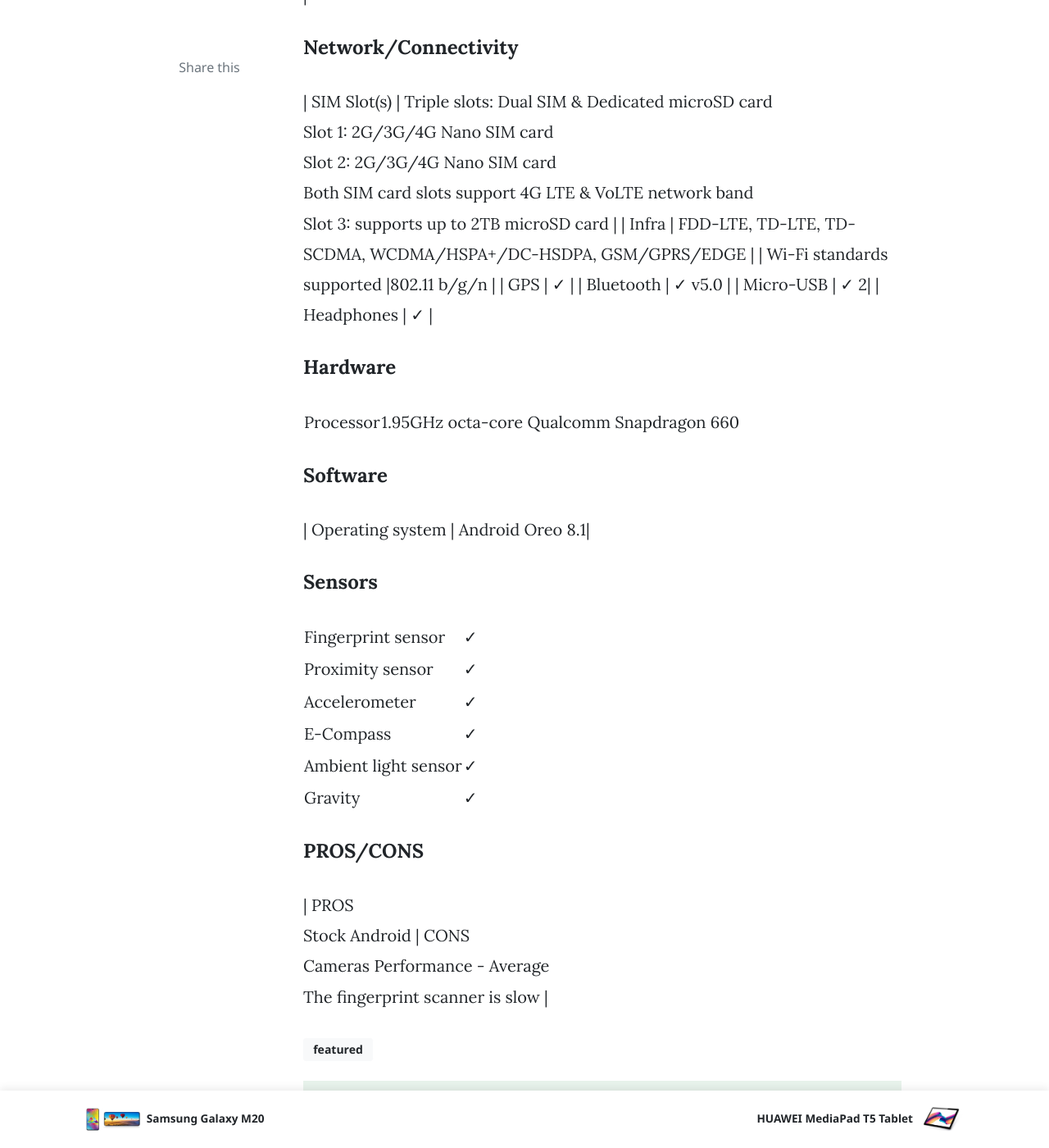
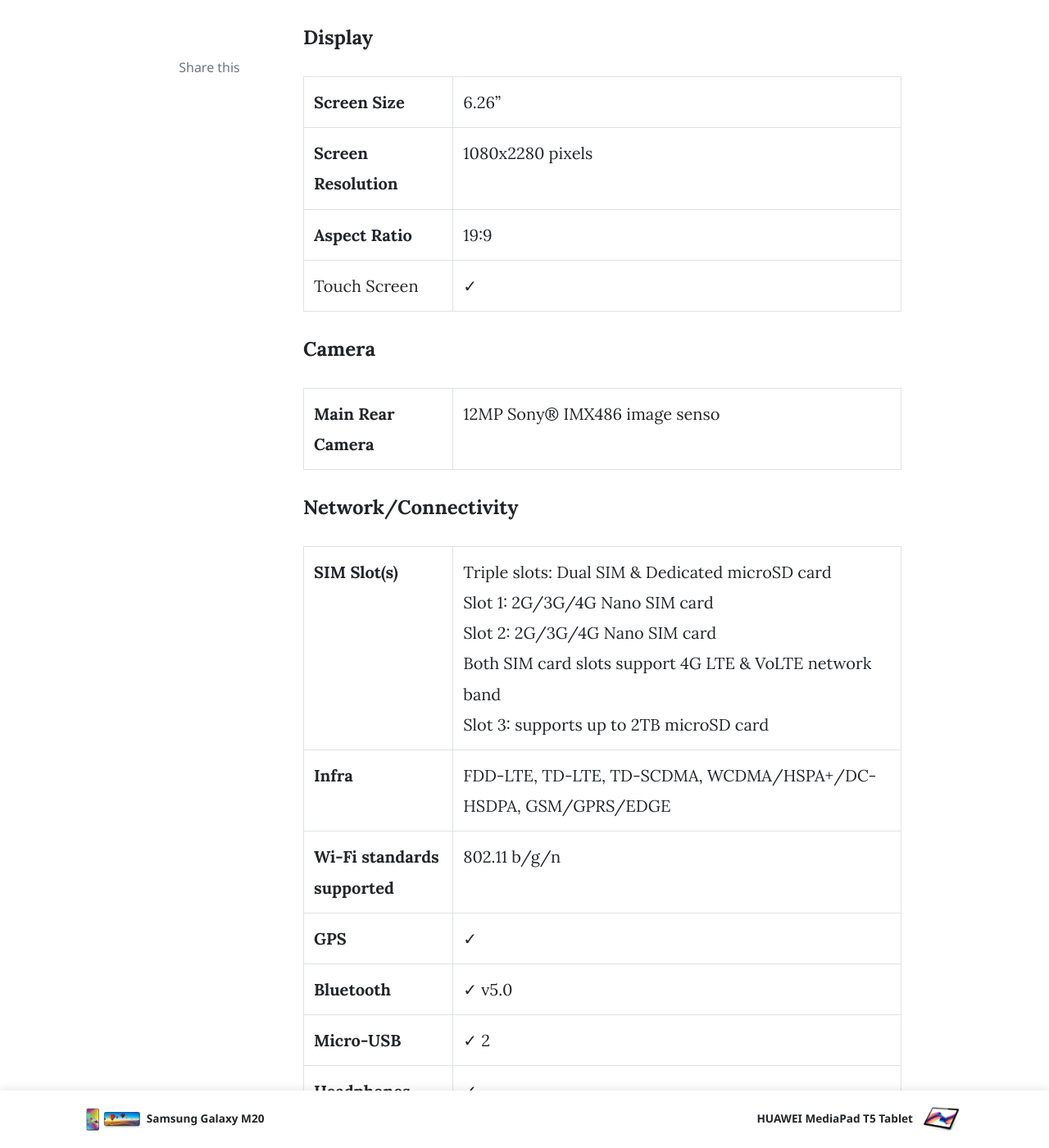
Before and after one commit to allwinjoseph/gadgetsearch.io, a Jekyll site: the page built from _posts/2019-09-13-Asus-ZenFone-Max-Pro-M2.md, in a window 1280 px wide and 1400 px high, scrolled down 2641 px. Shown: the whole window at 82% size. Built offline with Jekyll 4.4.1, drawn with Linux system fonts in a browser that asks for light colours; nearby versions of some CDN libraries; comment, search, counter and statistics services are not loaded; some of the changed text lies outside the part shown.

Commit message:
asus zenphone update

```diff
--- a/_posts/2019-09-13-Asus-ZenFone-Max-Pro-M2.md
+++ b/_posts/2019-09-13-Asus-ZenFone-Max-Pro-M2.md
@@ -23,83 +23,199 @@
 ---
 #### General
 
-| Brand | Asus |
-| ----------- | ----------- |
-| Model | Asus ZenFone Max Pro M2 |
-| Operating System | Stock Android™ Oreo™ |
-| Colors | Blue, Titanium |
+<table class="table table-bordered table-cus">
+<tbody>
+<tr>
+<td style="width:25%; font-weight:bold;">Brand</td>
+<td>Asus</td>
+</tr>
+<tr>
+<td style="width:25%; font-weight:bold;">Model</td>
+<td>Asus ZenFone Max Pro M2</td>
+</tr>
+<tr>
+<td style="width:25%; font-weight:bold;">Operating System</td>
+<td>Stock Android™ Oreo™</td>
+</tr>
+<tr>
+<td style="width:25%; font-weight:bold;">Colors</td>
+<td> Blue, Titanium</td>
+</tr>
+</tbody>
+</table>
+#### Battery
 
-#### Battery
-<table>
+<table class="table table-bordered table-cus">
+<tbody>
 <tr>
-<td>Battery capacity (mAh)</td><td>5000mAh <br>Up to 46 days 4G standby<br>
+<td style="width:25%; font-weight:bold;">Battery capacity</td>
+<td>5000mAh <br>Up to 46 days 4G standby<br>
 Up to 40 hours 3G talk time<br>
 Up to 26 hours Wi-Fi web browsing<br>
 Up to 22 hours online video playback</td>
 </tr>
 <tr>
-<td>Removable battery</td>
-<td>No </td>
-</tr>
-<tr>
-<td>Wireless charging</td>
+<td style="width:25%; font-weight:bold;">Removable battery</td>
 <td>No</td>
 </tr>
 <tr>
-<td>Type</td>
+<td style="width:25%; font-weight:bold;">Wireless charging</td>
+<td>No</td>
+</tr>
+<tr>
+<td style="width:25%; font-weight:bold;">Type</td>
 <td>Li-ion</td>
 </tr>
 <tr>
-<td>Quick Charging </td>
+<td style="width:25%; font-weight:bold;">Quick Charging </td>
 <td>Yes</td>
 </tr>
+</tbody>
 </table>
-
-
 #### Memory
 
-| RAM/ROM | 3GB/4GB <br> 32GB/64GB|
-| External Memory Support | MicroSD card Supports up to 2TB |
-
+<table class="table table-bordered table-cus">
+<tbody>
+<tr>
+<td style="width:25%; font-weight:bold;">RAM/ROM</td>
+<td>3GB/4GB <br> 32GB/64GB</td>
+</tr>
+<tr>
+<td style="width:25%; font-weight:bold;">External Memory Support</td>
+<td>MicroSD card Supports up to 2TB</td>
+</tr>
+</tbody>
+</table>
 #### Display
 
-| Screen Size | 6.26”|
-| Screen Resolution	| 1080x2280 pixels |
-| Aspect Ratio | 19:9|
-| Touch Screen | ✓ |
-
+<table class="table table-bordered table-cus">
+<tbody>
+<tr>
+<td style="width:25%; font-weight:bold;">Screen Size</td>
+<td>6.26”</td>
+</tr>
+<tr>
+<td style="width:25%; font-weight:bold;">Screen Resolution</td>
+<td>1080x2280 pixels</td>
+</tr>
+<tr>
+<td style="width:25%; font-weight:bold;">Aspect Ratio</td>
+<td>19:9</td>
+</tr>
+<tr>
+<td>Touch Screen</td>
+<td>✓ </td>
+</tr>
+</tbody>
+</table>
 #### Camera
-| Rear camera |Main Rear Camera\\ 12MP Sony® IMX486 image sensor\\  F1.8 aperture<br>|
-
+<table class="table table-bordered table-cus">
+<tbody>
+<tr>
+<td style="width:25%; font-weight:bold;">Main Rear Camera</td>
+<td>12MP Sony® IMX486 image senso</td>
+</tr>
+</tbody>
+</table>
 #### Network/Connectivity
 
-| SIM Slot(s) | Triple slots: Dual SIM & Dedicated microSD card<br>
+<table class="table table-bordered table-cus">
+<tbody>
+<tr>
+<td style="width:25%; font-weight:bold;">SIM Slot(s)</td>
+<td>Triple slots: Dual SIM & Dedicated microSD card<br>
 Slot 1: 2G/3G/4G Nano SIM card<br>
 Slot 2: 2G/3G/4G Nano SIM card<br>
 Both SIM card slots support 4G LTE & VoLTE network band<br>
-Slot 3: supports up to 2TB microSD card |
-| Infra | FDD-LTE, TD-LTE, TD-SCDMA, WCDMA/HSPA+/DC-HSDPA, GSM/GPRS/EDGE |
-| Wi-Fi standards supported |802.11 b/g/n |
-| GPS | ✓ |
-| Bluetooth | ✓ v5.0 |
-| Micro-USB |  ✓ 2|
-| Headphones | ✓ |
+Slot 3: supports up to 2TB microSD card</td>
+</tr>
+<tr>
+<td style="width:25%; font-weight:bold;">Infra</td>
+<td>FDD-LTE, TD-LTE, TD-SCDMA, WCDMA/HSPA+/DC-HSDPA, GSM/GPRS/EDGE</td>
+</tr>
+<tr>
+<td style="width:25%; font-weight:bold;">Wi-Fi standards supported</td>
+<td>802.11 b/g/n</td>
+</tr>
+<tr>
+<td style="width:25%; font-weight:bold;">GPS</td>
+<td>✓</td>
+</tr>
+<tr>
+<td style="width:25%; font-weight:bold;">Bluetooth</td>
+<td>✓ v5.0</td>
+</tr>
+<tr>
+<td style="width:25%; font-weight:bold;">Micro-USB</td>
+<td>✓ 2</td>
+</tr>
+<tr>
+<td style="width:25%; font-weight:bold;">Headphones</td>
+<td>✓ </td>
+</tr>
+</tbody>
+</table>
 
 #### Hardware
-
-| Processor | 1.95GHz octa-core Qualcomm Snapdragon 660|
+<table class="table table-bordered table-cus">
+<tbody>
+<tr>
+<td style="width:25%; font-weight:bold;">Processor</td>
+<td>1.95GHz octa-core Qualcomm Snapdragon 660</td>
+</tr>
+</tbody>
+</table>
 
 #### Software
-| Operating system | Android Oreo 8.1|
 
+<table class="table table-bordered table-cus">
+<tbody>
+<tr>
+<td style="width:25%; font-weight:bold;">Operating system </td>
+<td> Android Oreo 8.1</td>
+</tr>
+</tbody>
+</table>
 #### Sensors
+<table class="table table-bordered table-cus">
+<tbody>
+<tr>
+<td style="width:25%; font-weight:bold;">Fingerprint sensor</td>
+<td>✓</td>
+</tr>
+<tr>
+<td style="width:25%; font-weight:bold;">Proximity sensor</td>
+<td>✓</td>
+</tr>
+<tr>
+<td style="width:25%; font-weight:bold;">Accelerometer</td>
+<td>✓</td>
+</tr>
+<tr>
+<td style="width:25%; font-weight:bold;">E-Compass</td>
+<td>✓</td>
+</tr>
+<tr>
+<td style="width:25%; font-weight:bold;">Ambient light sensor</td>
+<td>✓</td>
+</tr>
+<tr>
+<td style="width:25%; font-weight:bold;">Gravity</td>
+<td>✓</td>
+</tr>
+</tbody>
+</table>
+#### PROS/CONS
 
-| Fingerprint sensor | ✓ |
-| Proximity sensor | ✓ |
-| Accelerometer | ✓ |
-| E-Compass  | ✓ |
-| Ambient light sensor | ✓ |
-| Gravity | ✓|
-
-#### PROS/CONS
-| PROS <br> Stock Android | CONS <br>Cameras Performance - Average<br> The fingerprint scanner is slow |
+<table class="table table-bordered table-cus">
+<tbody>
+<tr>
+<td style="width:25%; font-weight:bold;">PROS</td>
+<td>Stock Android</td>
+</tr>
+<tr>
+<td style="width:25%; font-weight:bold;">CONS</td>
+<td>Cameras Performance - Average<br> The fingerprint scanner is slow</td>
+</tr>
+</tbody>
+</table>
```
Also changed, not shown: _posts/2019-09-10-samsung-galaxy-m20-dupliacte.md (renamed from _posts/2019-09-10-samsung-galaxy-m20.md).
